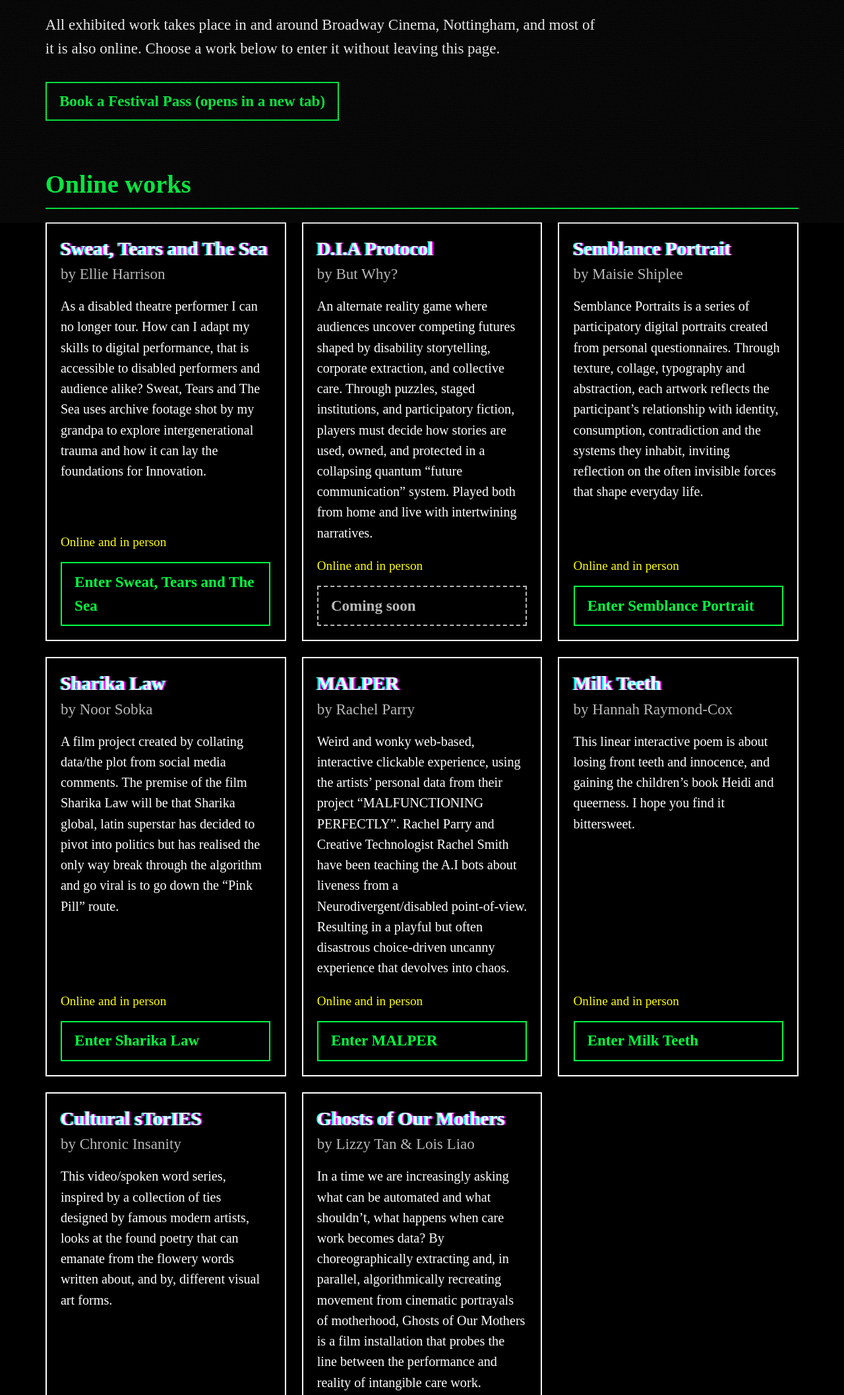
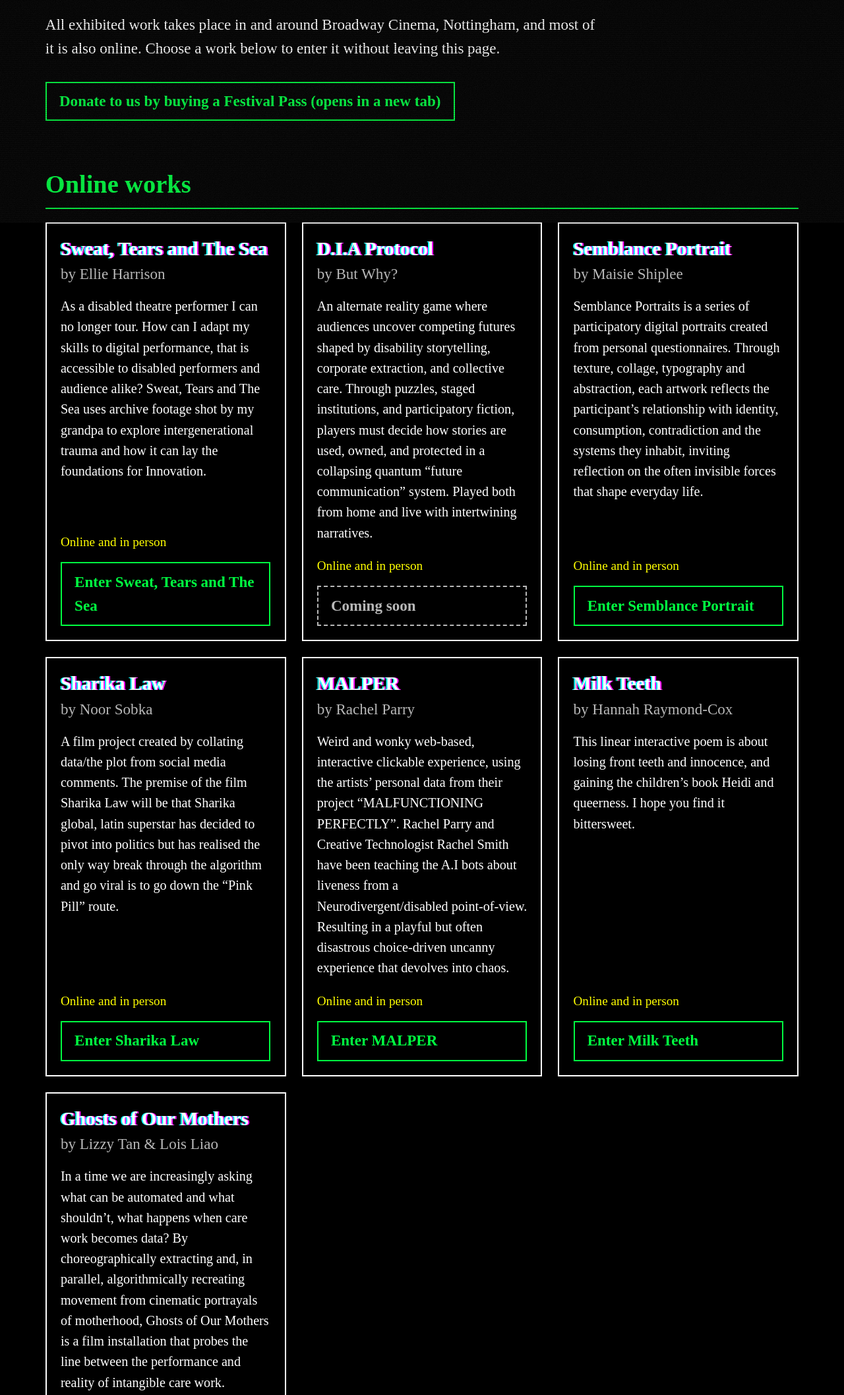
Before and after one commit to ChronicInsanity/PTS4.0, a plain HTML site: page index.html in a window 1280 px wide. Shown: the part 462-2577 px from the top of the page at 66% size. Drawn offline with Linux system fonts and the light colour scheme.

Commit message:
Update index.html

```diff
--- a/index.html
+++ b/index.html
@@ -83,7 +83,7 @@ footer{padding-top:3rem;padding-bottom:3rem;color:var(--dim);font-size:1rem}
   <p class="tag ca">A digital and data driven arts festival</p>
   <p class="intro">Immersive theatre, interactive experiences, visual art, sculpture and web-based artwork. Each artwork is made from data drawn from public sources, the artist’s own life, or you, as you interact with it.</p>
   <p class="intro">All exhibited work takes place in and around Broadway Cinema, Nottingham, and most of it is also online. Choose a work below to enter it without leaving this page.</p>
-  <a class="pass" href="https://www.eventbrite.co.uk/e/1999202598790?aff=oddtdtcreator" target="_blank" rel="noopener">Book a Festival Pass (opens in a new tab)</a>
+  <a class="pass" href="https://www.eventbrite.co.uk/e/1999202598790?aff=oddtdtcreator" target="_blank" rel="noopener">Donate to us by buying a Festival Pass (opens in a new tab)</a>
 </header>
 <main id="main" tabindex="-1">
   <h2 class="sec">Online works</h2>
@@ -134,7 +134,7 @@ const WORKS = [
   desc:"Weird and wonky web-based, interactive clickable experience, using the artists’ personal data from their project “MALFUNCTIONING PERFECTLY”. Rachel Parry and Creative Technologist Rachel Smith have been teaching the A.I bots about liveness from a Neurodivergent/disabled point-of-view. Resulting in a playful but often disastrous choice-driven uncanny experience that devolves into chaos."},
  {id:"milk-teeth", title:"Milk Teeth", by:"Hannah Raymond-Cox", online:true, url:"milk-teeth/",
   desc:"This linear interactive poem is about losing front teeth and innocence, and gaining the children’s book Heidi and queerness. I hope you find it bittersweet."},
- {id:"cultural-stories", title:"Cultural sTorIES", by:"Chronic Insanity", online:true, url:"",
+ {id:"cultural-stories", title:"Cultural sTorIES", by:"Chronic Insanity", online:false,
   desc:"This video/spoken word series, inspired by a collection of ties designed by famous modern artists, looks at the found poetry that can emanate from the flowery words written about, and by, different visual art forms."},
  {id:"paint-by-numbers", title:"Paint By Numbers", by:"Joe Strickland", online:false,
   desc:"This series of paintings encodes benign everyday activities, observed without participant awareness, into an abstract series of colours and shapes that, on close and careful inspection, can be used to divine the events observed in spite of their seemingly ambiguous recording. An artwork that examines how anonymised our personal data can possibly be in a modern data driven society."},
```
